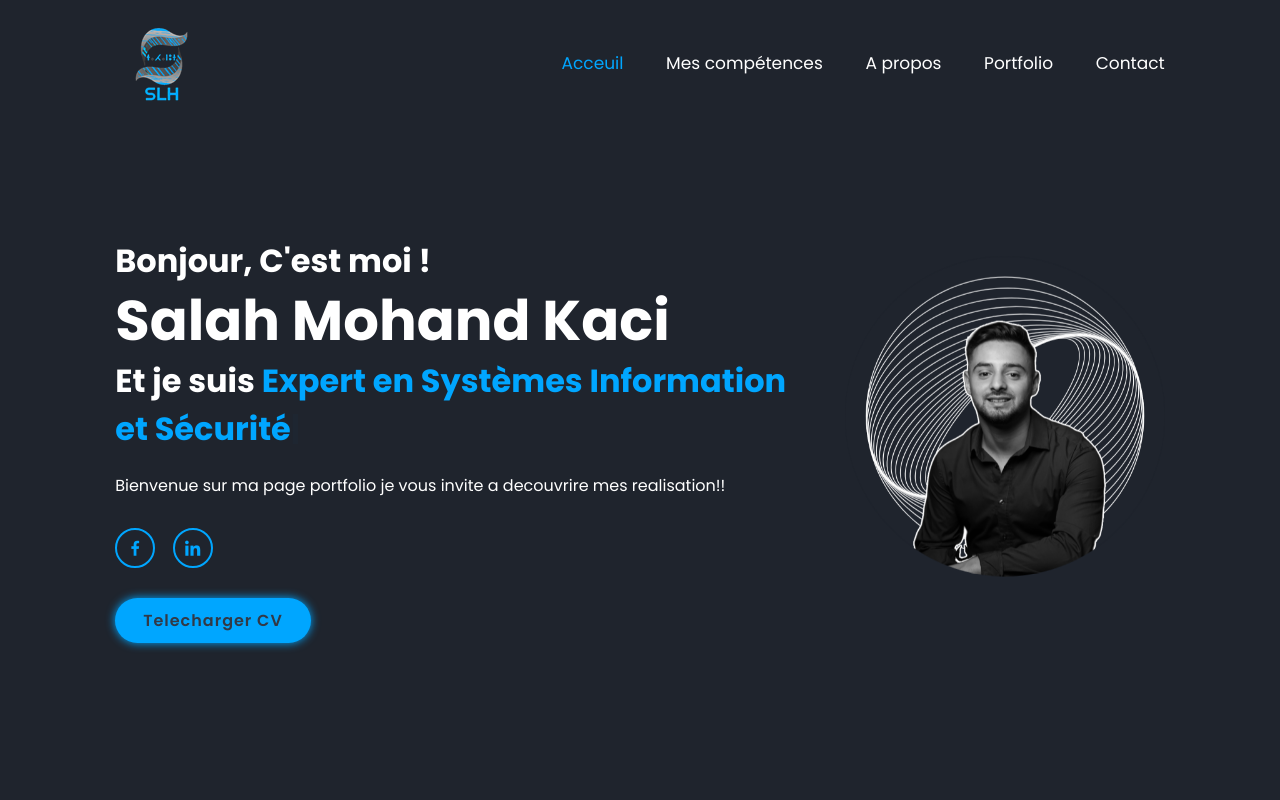
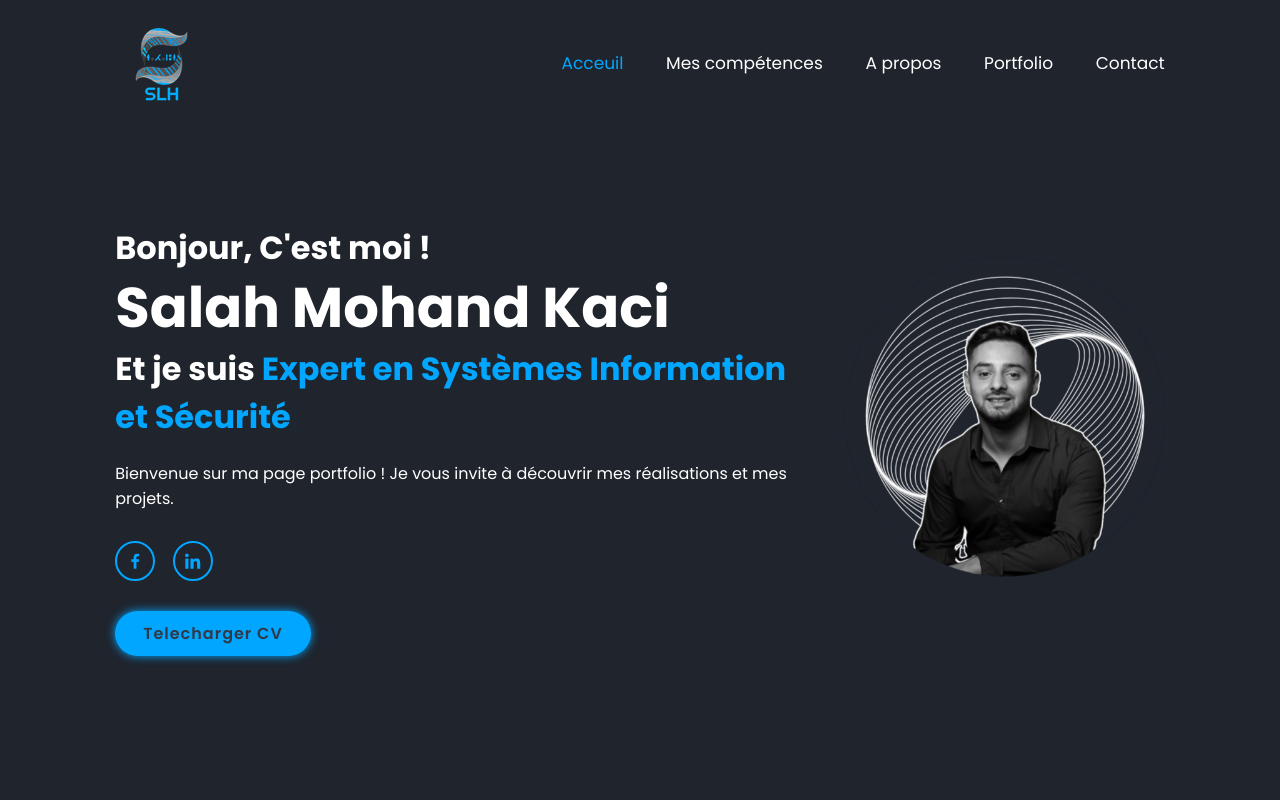
Before and after one commit to SALAHmdk/Portfolio-salahmohandkaci.io, a plain HTML site: page index.html in a window 1280 px wide. Shown: the top 800 px of the page. Drawn offline with nearby package versions, Linux system fonts and the light colour scheme.

Commit message:
Add files via upload

```diff
--- a/index.html
+++ b/index.html
@@ -39,7 +39,7 @@
             <h3>Bonjour, C'est moi !</h3>
             <h1>Salah Mohand Kaci</h1>
             <h3>Et je suis <span class="multiple-text"></span></h3>
-            <p>Bienvenue sur ma page portfolio je vous invite a decouvrire mes realisation!!</p>
+            <p>Bienvenue sur ma page portfolio ! Je vous invite à découvrir mes réalisations et mes projets.</p>
             <div class="social-media">
                 <a href="https://www.facebook.com/100008232405148"><i class='bx bxl-facebook'></i></a>
                 <a href="https://www.linkedin.com/in/salah-mohand-kaci-98a80b245/"><i class='bx bxl-linkedin'></i></a>
```
